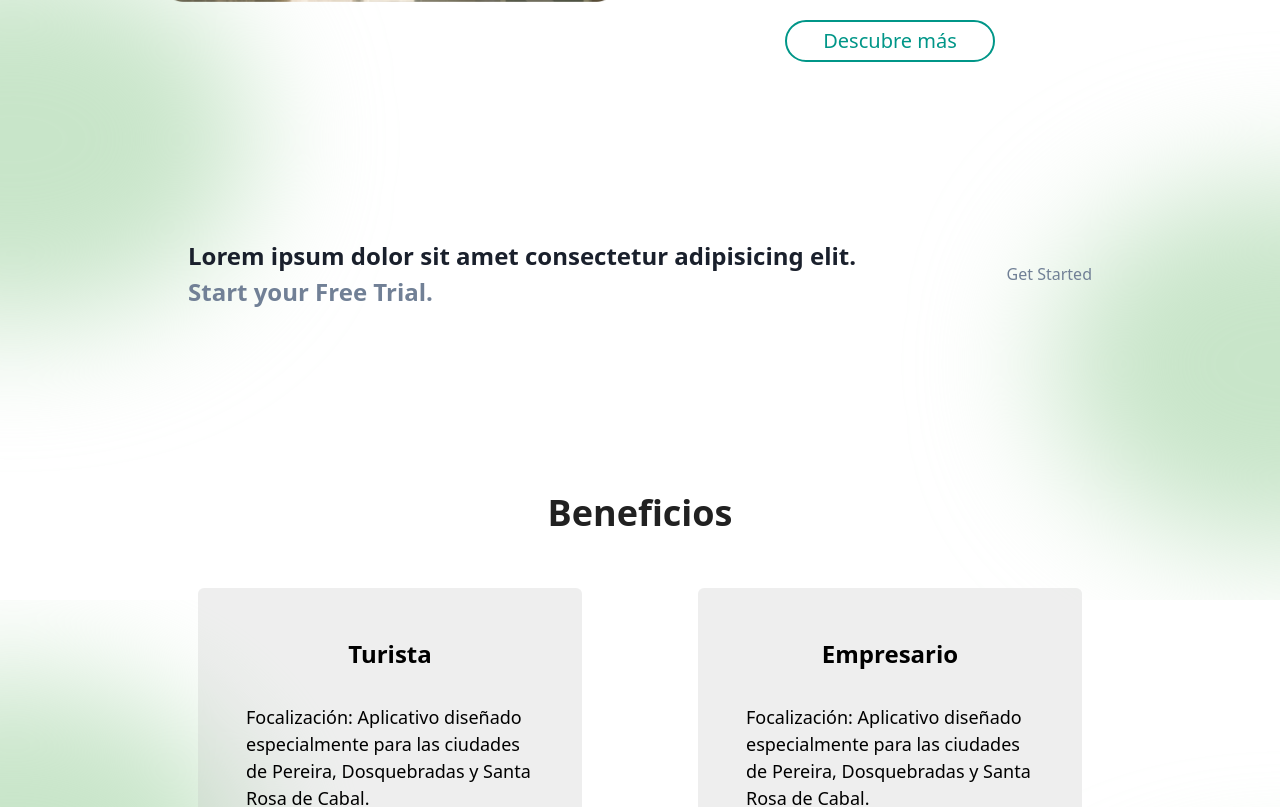
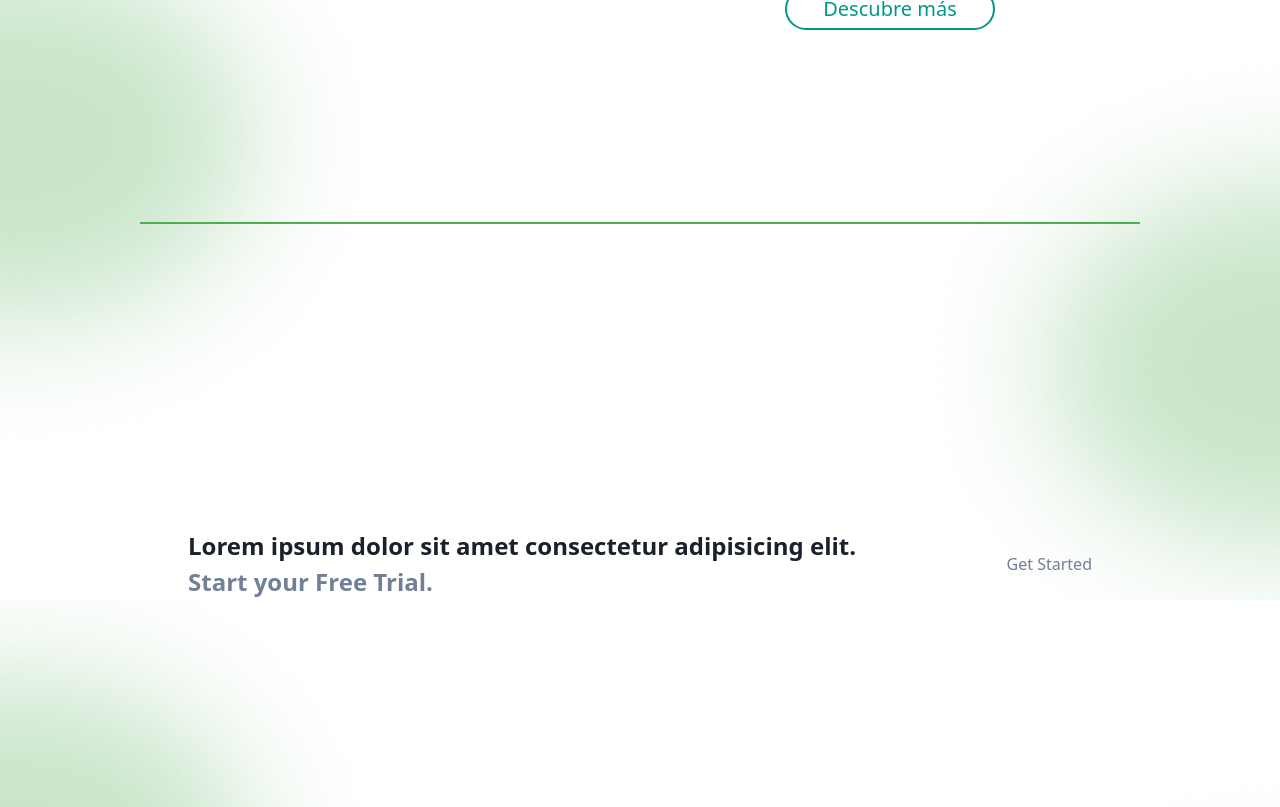
Before and after one commit to JohanRestrepo19/turistriada, a Next.js app: page / in a window 1280 px wide. Shown: the part 1560-2367 px from the top of the page. Built offline with nearby package versions, Linux system fonts and the light colour scheme.

Commit message:
feat: add divider component.

```diff
--- a/src/layout/Section.tsx
+++ b/src/layout/Section.tsx
@@ -5,12 +5,17 @@ type ISectionProps = {
   description?: string;
   yPadding?: string;
   children: ReactNode;
+  disableDivider?: boolean;
+};
+
+const Divider = () => {
+  return <div className="border-t-2 border-primary-base my-48"></div>;
 };
 
 const Section = (props: ISectionProps) => (
   <div
     className={`max-w-screen-lg mx-auto px-3 ${
-      props.yPadding ? props.yPadding : 'py-16'
+      props.yPadding ? props.yPadding : 'py-8'
     }`}
   >
     {(props.title || props.description) && (
@@ -27,6 +32,8 @@ const Section = (props: ISectionProps) => (
     )}
 
     {props.children}
+
+    {!props.disableDivider && <Divider />}
   </div>
 );
 
--- a/src/templates/Hero.tsx
+++ b/src/templates/Hero.tsx
@@ -7,7 +7,7 @@ import { Logo } from './Logo';
 
 const Hero = () => (
   <>
-    <Section yPadding="py-7">
+    <Section yPadding="py-7" disableDivider>
       <NavbarTwoColumns logo={<Logo xl />}>
         <li>
           <Link href="/">
@@ -42,7 +42,7 @@ const Hero = () => (
       </NavbarTwoColumns>
     </Section>
 
-    <Section yPadding="py-2">
+    <Section yPadding="py-2" disableDivider>
       <HeroTitle
         title={
           <>
```
